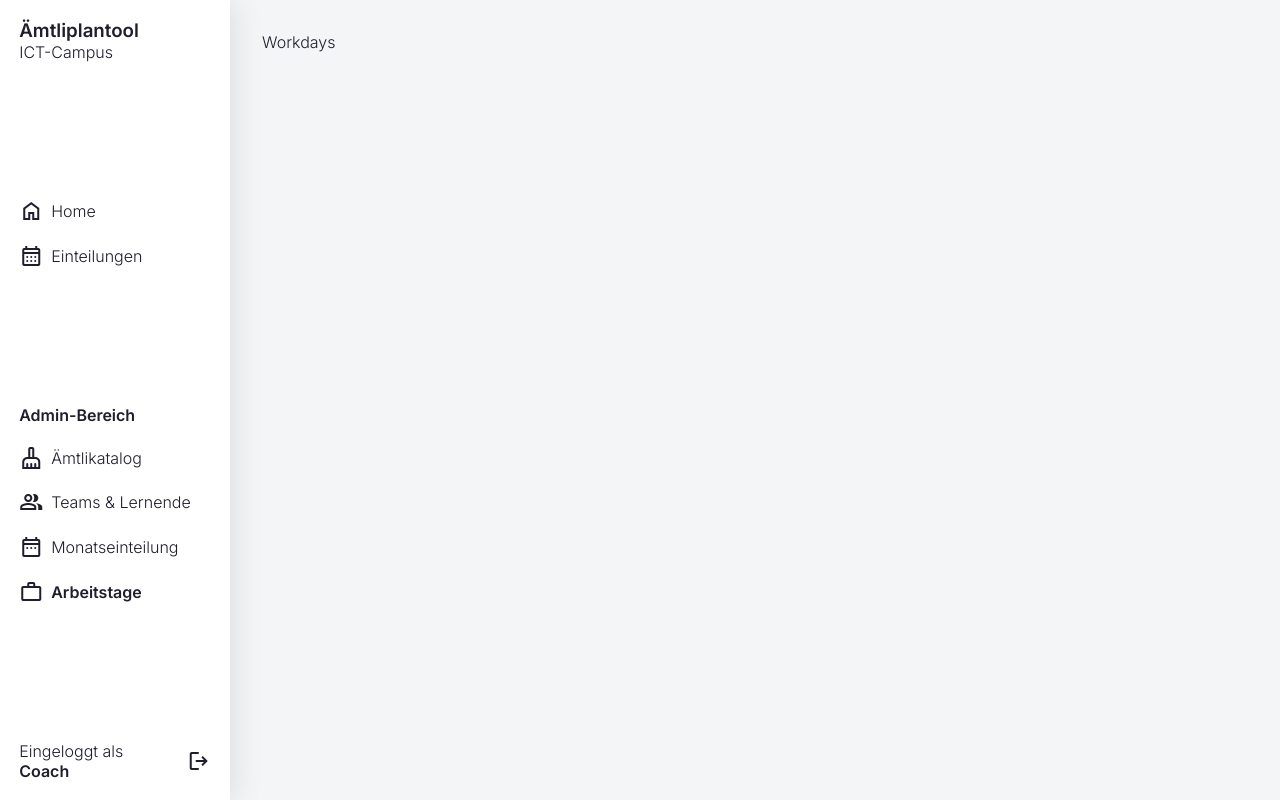
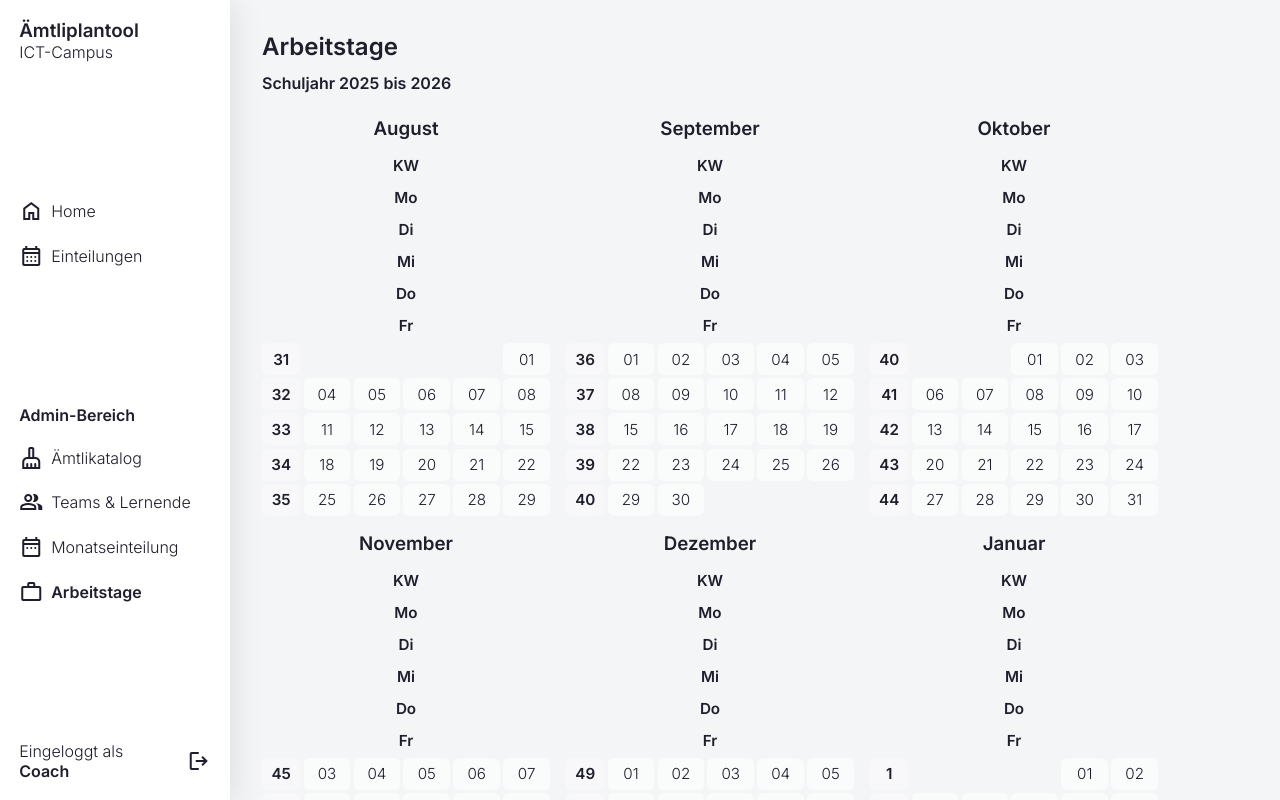
Before and after one commit to BA-2025-2026/JAVA_BAemtli, a Next.js app in the folder frontend/: page /workdays in a window 1280 px wide. Built offline with nearby package versions, Linux system fonts and the light colour scheme; no server answers.

Commit message:
Display months Aug to July including work week days. No interaction yet.

```diff
--- a/frontend/src/app/(authenticated)/workdays/page.js
+++ b/frontend/src/app/(authenticated)/workdays/page.js
@@ -1,5 +1,49 @@
+// Keep the page dynamic so the school year is always derived from the current date.
+export const dynamic = "force-dynamic";
+
+import WorkdaysCalendar from "@/components/WorkdaysCalendar/WorkdaysCalendar";
 import styles from "./page.module.css";
 
+function getZurichDateParts(date = new Date()) {
+  const formatter = new Intl.DateTimeFormat("en-CA", {
+    timeZone: "Europe/Zurich",
+    year: "numeric",
+    month: "2-digit",
+    day: "2-digit",
+  });
+
+  const parts = formatter.formatToParts(date);
+  const values = Object.fromEntries(
+    parts
+      .filter((part) => part.type !== "literal")
+      .map((part) => [part.type, part.value]),
+  );
+
+  return {
+    year: Number(values.year),
+    month: Number(values.month),
+    day: Number(values.day),
+  };
+}
+
+function getSchoolYearStartYear(currentDate = new Date()) {
+  const { year, month } = getZurichDateParts(currentDate);
+  return month >= 8 ? year : year - 1;
+}
+
 export default function Workdays() {
-  return <p>Workdays</p>;
+  const schoolYearStartYear = getSchoolYearStartYear();
+  const schoolYearEndYear = schoolYearStartYear + 1;
+
+  return (
+    <>
+      <div className={styles.header}>
+        <h1>Arbeitstage</h1>
+        <p className={styles.subtitle}>
+          Schuljahr {schoolYearStartYear} bis {schoolYearEndYear}
+        </p>
+      </div>
+      <WorkdaysCalendar schoolYearStartYear={schoolYearStartYear} />
+    </>
+  );
 }
--- a/frontend/src/app/(authenticated)/workdays/page.module.css
+++ b/frontend/src/app/(authenticated)/workdays/page.module.css
@@ -0,0 +1,9 @@
+.header {
+  margin-bottom: 1.5rem;
+}
+
+.subtitle {
+  margin-top: -0.25rem;
+  font-weight: 600;
+  color: var(--text-primary);
+}
--- /dev/null
+++ b/frontend/src/components/WorkdaysCalendar/WorkdaysCalendar.js
@@ -0,0 +1,196 @@
+import styles from "./WorkdaysCalendar.module.css";
+
+const MONTHS = [
+  "August",
+  "September",
+  "Oktober",
+  "November",
+  "Dezember",
+  "Januar",
+  "Februar",
+  "März",
+  "April",
+  "Mai",
+  "Juni",
+  "Juli",
+];
+
+const WEEKDAYS = ["Mo", "Di", "Mi", "Do", "Fr"];
+
+function createUtcDate(year, monthIndex, day) {
+  // Build dates in UTC at midday so timezone offsets do not shift the day.
+  return new Date(Date.UTC(year, monthIndex, day, 12));
+}
+
+function getWeekdayIndex(date) {
+  // JavaScript returns Sunday as 0, but this calendar needs Monday as 1.
+  return date.getUTCDay() === 0 ? 7 : date.getUTCDay();
+}
+
+function getIsoWeekNumber(date) {
+  // ISO week numbers are based on the Thursday of the current week.
+  const target = createUtcDate(
+    date.getUTCFullYear(),
+    date.getUTCMonth(),
+    date.getUTCDate(),
+  );
+
+  // Shift the date to the week anchor used by ISO week calculations.
+  target.setUTCDate(target.getUTCDate() + 4 - getWeekdayIndex(target));
+
+  const yearStart = new Date(Date.UTC(target.getUTCFullYear(), 0, 1));
+  const diffInDays = Math.floor((target - yearStart) / 86400000) + 1;
+
+  return Math.ceil(diffInDays / 7);
+}
+
+function getFirstWorkdayOfMonth(year, monthIndex) {
+  // Find the first weekday in the month so the calendar starts on a workday row.
+  for (let day = 1; day <= 7; day += 1) {
+    const candidate = createUtcDate(year, monthIndex, day);
+    const weekday = candidate.getUTCDay();
+
+    if (weekday >= 1 && weekday <= 5) {
+      return candidate;
+    }
+  }
+
+  return createUtcDate(year, monthIndex, 1);
+}
+
+function getLastWorkdayOfMonth(year, monthIndex) {
+  // Find the last weekday so the month grid does not render trailing weekend rows.
+  const lastDay = new Date(Date.UTC(year, monthIndex + 1, 0, 12));
+
+  for (
+    let day = lastDay.getUTCDate();
+    day >= lastDay.getUTCDate() - 6;
+    day -= 1
+  ) {
+    const candidate = createUtcDate(year, monthIndex, day);
+    const weekday = candidate.getUTCDay();
+
+    if (weekday >= 1 && weekday <= 5) {
+      return candidate;
+    }
+  }
+
+  return lastDay;
+}
+
+function getMondayOfWeek(date) {
+  // Each visible row starts with Monday, even if the month begins midweek.
+  const monday = createUtcDate(
+    date.getUTCFullYear(),
+    date.getUTCMonth(),
+    date.getUTCDate(),
+  );
+  const weekday = getWeekdayIndex(monday);
+  monday.setUTCDate(monday.getUTCDate() - (weekday - 1));
+  return monday;
+}
+
+function getMonthWeeks(year, monthIndex) {
+  // Build week rows from the first Monday before the month to the last workday.
+  const firstWorkday = getFirstWorkdayOfMonth(year, monthIndex);
+  const lastWorkday = getLastWorkdayOfMonth(year, monthIndex);
+  const startOfWeeks = getMondayOfWeek(firstWorkday);
+  const endOfWeeks = createUtcDate(
+    lastWorkday.getUTCFullYear(),
+    lastWorkday.getUTCMonth(),
+    lastWorkday.getUTCDate(),
+  );
+
+  const weeks = [];
+  let cursor = startOfWeeks;
+
+  while (cursor <= endOfWeeks) {
+    // Keep only the weekday cells that belong to the current month.
+    const days = WEEKDAYS.map((_, index) => {
+      const dayDate = createUtcDate(
+        cursor.getUTCFullYear(),
+        cursor.getUTCMonth(),
+        cursor.getUTCDate() + index,
+      );
+
+      return dayDate.getUTCMonth() === monthIndex ? dayDate : null;
+    });
+
+    weeks.push({
+      kw: getIsoWeekNumber(cursor),
+      days,
+    });
+
+    cursor = createUtcDate(
+      cursor.getUTCFullYear(),
+      cursor.getUTCMonth(),
+      cursor.getUTCDate() + 7,
+    );
+  }
+
+  return weeks;
+}
+
+function WorkdayMonth({ year, monthIndex, monthName }) {
+  const weeks = getMonthWeeks(year, monthIndex);
+
+  return (
+    <section className={styles.month}>
+      <h3 className={styles.monthTitle}>{monthName}</h3>
+      <div className={styles.calendarGrid}>
+        <div className={`${styles.cell} ${styles.headerCell}`}>KW</div>
+        {WEEKDAYS.map((weekday) => (
+          <div key={weekday} className={`${styles.cell} ${styles.headerCell}`}>
+            {weekday}
+          </div>
+        ))}
+
+        {weeks.map((week) => (
+          <div
+            key={`${year}-${monthIndex}-${week.kw}`}
+            className={styles.weekRow}
+          >
+            <div className={`${styles.cell} ${styles.kwCell}`}>{week.kw}</div>
+            {week.days.map((day, index) => (
+              <div
+                key={`${week.kw}-${index}`}
+                className={`${styles.cell} ${day ? styles.dayCell : styles.emptyCell}`}
+                aria-hidden={!day}
+              >
+                {day ? String(day.getUTCDate()).padStart(2, "0") : ""}
+              </div>
+            ))}
+          </div>
+        ))}
+      </div>
+    </section>
+  );
+}
+
+export default function WorkdaysCalendar({ schoolYearStartYear }) {
+  // The display order is already August to July, so the loop index is the month position.
+  const months = MONTHS.map((monthName, index) => {
+    // Convert the display position to the real JavaScript month index for date math.
+    const monthIndex = (index + 7) % 12;
+
+    return {
+      monthName,
+      monthIndex,
+      // January to July belong to the next calendar year in the school year view.
+      year: schoolYearStartYear + (monthIndex <= 6 ? 1 : 0),
+    };
+  });
+
+  return (
+    <div className={styles.calendar}>
+      {months.map(({ year, monthIndex, monthName }) => (
+        <WorkdayMonth
+          key={`${year}-${monthIndex}`}
+          year={year}
+          monthIndex={monthIndex}
+          monthName={monthName}
+        />
+      ))}
+    </div>
+  );
+}
--- /dev/null
+++ b/frontend/src/components/WorkdaysCalendar/WorkdaysCalendar.module.css
@@ -0,0 +1,59 @@
+.calendar {
+  display: flex;
+  flex-wrap: wrap;
+  gap: 1rem;
+  align-items: flex-start;
+}
+
+.month {
+  flex: 1 1 16.5rem;
+  max-width: 18rem;
+  min-width: 15.5rem;
+}
+
+.monthTitle {
+  text-align: center;
+  font-weight: 600;
+  margin-bottom: 0.7rem;
+}
+
+.calendarGrid {
+  display: flex;
+  flex-direction: column;
+  gap: 0.2rem;
+}
+
+.weekRow {
+  display: grid;
+  grid-template-columns: 2.4rem repeat(5, minmax(0, 1fr));
+  gap: 0.2rem;
+}
+
+.cell {
+  min-height: 2rem;
+  display: flex;
+  align-items: center;
+  justify-content: center;
+  font-size: 0.95rem;
+  border-radius: 0.35rem;
+}
+
+.headerCell {
+  font-weight: 600;
+  color: var(--text-primary);
+  min-height: 1.8rem;
+}
+
+.kwCell {
+  font-weight: 600;
+  color: var(--text-primary);
+  background-color: rgba(255, 255, 255, 0.35);
+}
+
+.dayCell {
+  background-color: rgba(255, 255, 255, 0.55);
+}
+
+.emptyCell {
+  background-color: transparent;
+}
```
